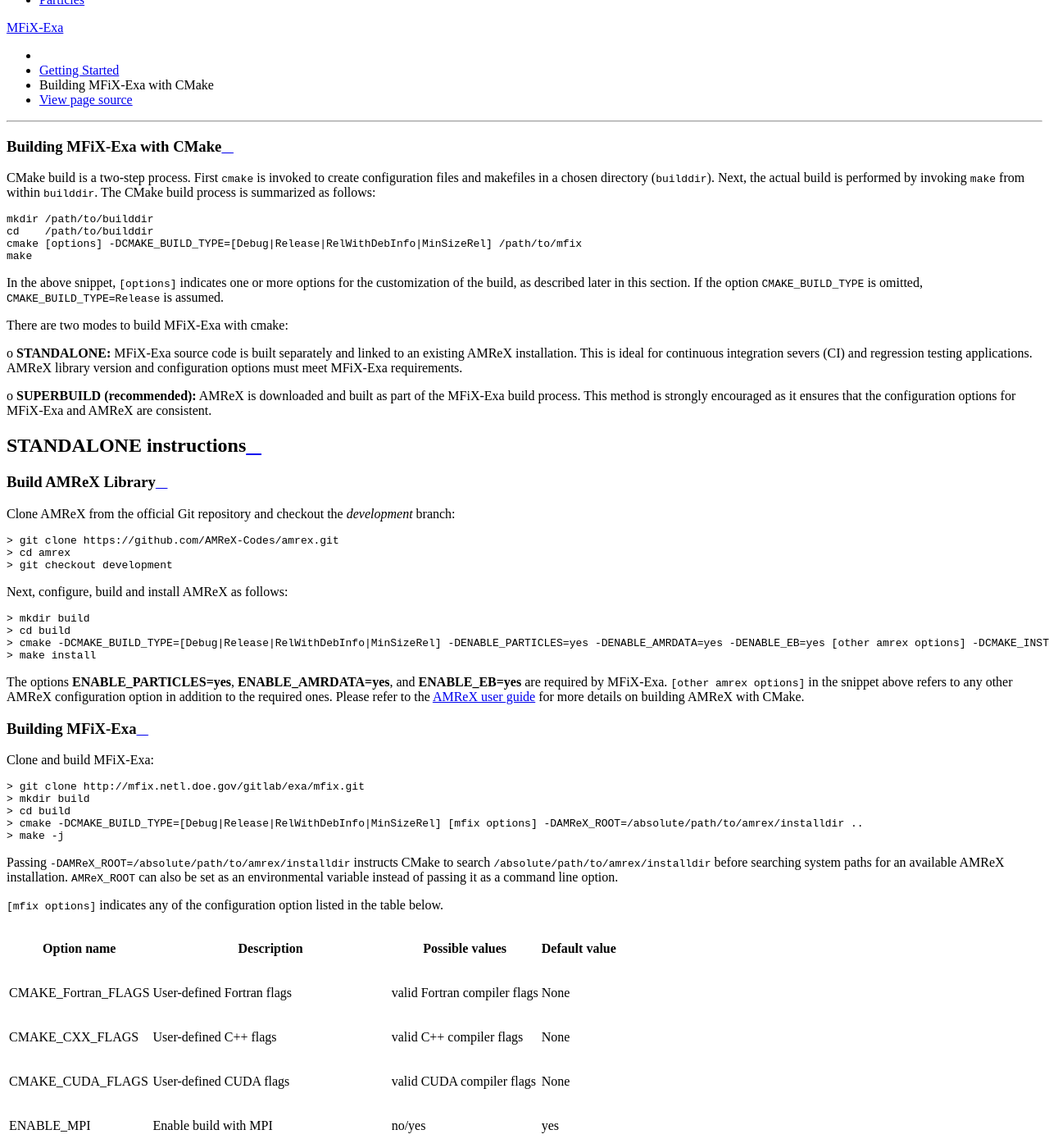
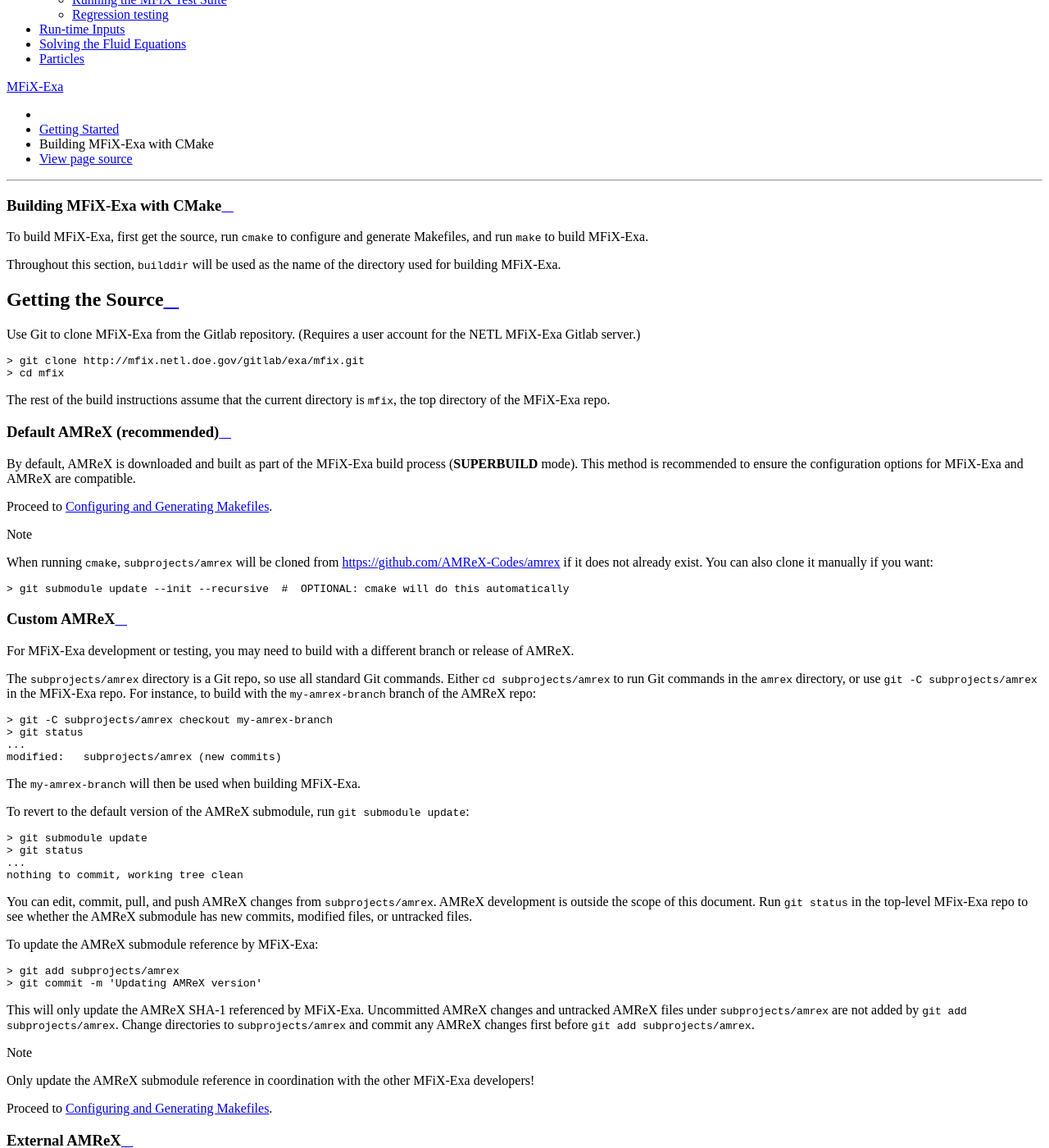
Before and after one commit to mwm126/MFIX-Exa, a Sphinx documentation site: the page built from docs/source/BuildingCMake.rst, in a window 1280 px wide and 1400 px high, scrolled down 358 px. Shown: the whole window at 82% size. Built offline with Sphinx 7.4.7 and the Read the Docs theme 2.0.0, drawn with Linux system fonts in a browser that asks for light colours; some of the changed text lies outside the part shown.

Commit message:
Rewrite CMake build instructions for submodules

```diff
--- a/docs/source/BuildingCMake.rst
+++ b/docs/source/BuildingCMake.rst
@@ -1,153 +1,271 @@
 Building MFiX-Exa with CMake
 ============================
 
-CMake build is a two-step process. First ``cmake`` is invoked to create
-configuration files and makefiles in a chosen directory (``builddir``).
-Next, the actual build is performed by invoking ``make`` from within ``builddir``.
-The CMake build process is summarized as follows:
+To build MFiX-Exa, first get the source, run ``cmake`` to configure and generate
+Makefiles, and run ``make`` to build MFiX-Exa.
+
+Throughout this section, ``builddir`` will be used as the name of the directory
+used for building MFiX-Exa.
+
+
+Getting the Source
+------------------
+
+Use Git to clone MFiX-Exa from the Gitlab repository. (Requires a user account
+for the NETL MFiX-Exa Gitlab server.)
+
+.. code:: shell
+
+    > git clone http://mfix.netl.doe.gov/gitlab/exa/mfix.git
+    > cd mfix
+
+The rest of the build instructions assume that the current directory is
+``mfix``, the top directory of the MFiX-Exa repo.
+
+
+Default AMReX (recommended)
+~~~~~~~~~~~~~~~~~~~~~~~~~~~
+
+By default, AMReX is downloaded and built as part of the MFiX-Exa build process
+(**SUPERBUILD** mode). This method is recommended to ensure the
+configuration options for MFiX-Exa and AMReX are compatible.
+
+Proceed to :ref:`Configuring`.
+
+.. note::
+
+      When running ``cmake``, ``subprojects/amrex`` will be cloned from
+      https://github.com/AMReX-Codes/amrex if it does not already exist. You can
+      also clone it manually if you want:
+
+      .. code:: shell
+
+          > git submodule update --init --recursive  #  OPTIONAL: cmake will do this automatically
+
+Custom AMReX
+~~~~~~~~~~~~
+
+For MFiX-Exa development or testing, you may need to build with a different
+branch or release of AMReX.
+
+The ``subprojects/amrex`` directory is a Git repo, so use all standard Git
+commands. Either ``cd subprojects/amrex`` to run Git commands in the ``amrex``
+directory, or use ``git -C subprojects/amrex`` in the MFiX-Exa repo. For
+instance, to build with the ``my-amrex-branch`` branch of the AMReX repo:
+
+.. code:: shell
+
+    > git -C subprojects/amrex checkout my-amrex-branch
+    > git status
+    ...
+    modified:   subprojects/amrex (new commits)
+
+The ``my-amrex-branch`` will then be used when building MFiX-Exa.
+
+To revert to the default version of the AMReX submodule, run ``git submodule
+update``:
+
+.. code:: shell
+
+    > git submodule update
+    > git status
+    ...
+    nothing to commit, working tree clean
+
+You can edit, commit, pull, and push AMReX changes from ``subprojects/amrex``.
+AMReX development is outside the scope of this document. Run ``git status`` in
+the top-level MFix-Exa repo to see whether the AMReX submodule has new commits,
+modified files, or untracked files.
+
+To update the AMReX submodule reference by MFiX-Exa:
+
+.. code:: shell
+
+    > git add subprojects/amrex
+    > git commit -m 'Updating AMReX version'
+
+This will only update the AMReX SHA-1 referenced by MFiX-Exa. Uncommitted AMReX
+changes and untracked AMReX files under ``subprojects/amrex`` are not added by
+``git add subprojects/amrex``. Change directories to ``subprojects/amrex`` and
+commit any AMReX changes first before ``git add subprojects/amrex``.
+
+.. note::
+
+    Only update the AMReX submodule reference in coordination with the other
+    MFiX-Exa developers!
+
+Proceed to :ref:`Configuring`.
+
+
+.. _external_amrex:
+
+External AMReX
+~~~~~~~~~~~~~~
+
+It is also possible to build MFiX-Exa with an existing AMReX installation.
+
+For instructions on building AMReX with CMake, refer to the `AMReX user guide
+<https://amrex-codes.github.io/amrex/docs_html/BuildingAMReX.html#building-with-cmake>`_
+
+When building AMReX, the options ``ENABLE\_PARTICLES=yes``,
+``ENABLE\_AMRDATA=yes``, and ``ENABLE\_EB=yes`` are required by MFiX-Exa.
 
 .. highlight:: console
 
 ::
 
-    mkdir /path/to/builddir
-    cd    /path/to/builddir
-    cmake [options] -DCMAKE_BUILD_TYPE=[Debug|Release|RelWithDebInfo|MinSizeRel] /path/to/mfix
-    make
+    > cd /path/to/amrex/source
+    > cmake -S . -B build \
+          -DENABLE_PARTICLES=yes \
+          -DENABLE_AMRDATA=yes \
+          -DENABLE_EB=yes \
+          [other amrex options] \
+          -DCMAKE_INSTALL_PREFIX:PATH=/absolute/path/to/installdir
+    > make -C build install
 
-In the above snippet, ``[options]`` indicates one or more options for the
-customization of the build, as described later in this section.
-If the option ``CMAKE_BUILD_TYPE`` is omitted,
-``CMAKE_BUILD_TYPE=Release`` is assumed.
+If AMReX is built with the option:
 
-There are two modes to build MFiX-Exa with cmake:
+.. highlight:: console
 
-o **STANDALONE:** MFiX-Exa source code is built separately and linked to an existing
-AMReX installation. This is ideal for continuous integration severs (CI)
-and regression testing applications. AMReX library version and configuration options
-must meet MFiX-Exa requirements.
+::
 
-o **SUPERBUILD (recommended):** AMReX is downloaded and built as part
-of the MFiX-Exa build process. This method is strongly encouraged as it
-ensures that the configuration options for MFiX-Exa and AMReX are consistent.
+    -DCMAKE_INSTALL_PREFIX:PATH=/absolute/path/to/amrex/installdir
+
+Then MFiX-Exa should set ``AMREX_ROOT`` to that directory when running
+``cmake``:
+
+.. highlight:: console
+
+::
+
+    -DAMREX_ROOT=/absolute/path/to/amrex/installdir
+
+Proceed to :ref:`Configuring`.
 
 
-**STANDALONE** instructions
----------------------------------------------------------------------
+.. _Configuring:
 
-Build AMReX Library
-~~~~~~~~~~~~~~~~~~~
+Configuring and Generating Makefiles
+------------------------------------
 
-Clone AMReX from the official Git repository and checkout the
-*development* branch:
+Run ``cmake`` to generate Makefiles for building MFiX-Exa:
+
+.. highlight:: console
+
+::
+
+    > cmake -S . -B builddir
+
+Proceed to :ref:`Building`.
+
+.. note::
+
+    By default MFiX-Exa is built with MPI support. Use ``-DENABLE_MPI=NO`` to
+    build without MPI.
+
+
+Specifying Options
+~~~~~~~~~~~~~~~~~~
+
+.. highlight:: console
+
+::
+
+    > cmake -S . -B builddir \
+        [amrex options] \
+        [mfix options]
+
+
+In the above snippet, ``[amrex options]`` is a list of any of the AMReX
+configuration options listed in the `AMReX User Guide.
+<https://amrex-codes.github.io/amrex/docs_html/BuildingAMReX.html#building-with-cmake>`_
+``[mfix options]`` indicates any of the configuration option listed in the table
+below.
+
++-------------------------+----------------------------+--------------------------------+----------+
+| Option name             | Description                | Possible values                | Default  |
+|                         |                            |                                | value    |
++=========================+============================+================================+==========+
+| ``CMAKE_BUILD_TYPE``    | Debug vs Release build     |  Debug, Release, RelWithDebInfo| Release  |
++-------------------------+----------------------------+--------------------------------+----------+
+| ``CMAKE_Fortran_FLAGS`` | User-defined Fortran flags | See your compiler manual       | None     |
++-------------------------+----------------------------+--------------------------------+----------+
+| ``CMAKE_CXX_FLAGS``     | User-defined C++ flags     | See your compiler manual       | None     |
++-------------------------+----------------------------+--------------------------------+----------+
+| ``CMAKE_CUDA_FLAGS``    | User-defined CUDA flags    | See your compiler manual       | None     |
++-------------------------+----------------------------+--------------------------------+----------+
+| ``ENABLE_MPI``          | Enable MPI support         | no/yes                         | yes      |
++-------------------------+----------------------------+--------------------------------+----------+
+| ``ENABLE_OMP``          | Enable OpenMP support      | no/yes                         | no       |
++-------------------------+----------------------------+--------------------------------+----------+
+| ``ENABLE_CUDA``         | Enable CUDA support        | no/yes                         | no       |
++-------------------------+----------------------------+--------------------------------+----------+
+| ``ENABLE_HYPRE``        | Enable HYPRE support       | no/yes                         | no       |
++-------------------------+----------------------------+--------------------------------+----------+
+| ``ENABLE_FPE``          | Build with Floating-Point  | no/yes                         | no       |
+|                         | Exceptions checks          |                                |          |
++-------------------------+----------------------------+--------------------------------+----------+
+
+
+Specifying Compilers
+~~~~~~~~~~~~~~~~~~~~
+
+The default system default compilers can be overwritten as follows:
 
 .. code:: shell
 
-    > git clone https://github.com/AMReX-Codes/amrex.git
-    > cd amrex
-    > git checkout development
+    > cmake -S . -B builddir \
+          -DCMAKE_CXX_COMPILER=<c++-compiler> \
+          -DCMAKE_Fortran_COMPILER=<f90-compiler>
 
-Next, configure, build and install AMReX as follows:
+.. note::
+
+    If ``ENABLE_MPI`` is set (the default), then ``CMAKE_CXX_COMPILER`` should
+    be a compiler wrapper such as ``mpic++``, or there will likely be build
+    errors. Likewise, ``CMAKE_Fortran_COMPILER`` should be set to ``mpifort``
+    (or whatever is your MPI Fortran wrapper).
+
+
+Specifying external AMReX
+~~~~~~~~~~~~~~~~~~~~~~~~~
+
+If building with :ref:`external_amrex`, specify the path to AMReX with
+``-DAMREX_ROOT``:
+
+.. highlight:: console
+
+::
+
+    > cmake -S . -B builddir \
+        -DAMREX_ROOT=/absolute/path/to/amrex/installdir
+
+Passing ``-DAMREX_ROOT=/absolute/path/to/amrex/installdir`` instructs CMake to
+search ``/absolute/path/to/amrex/installdir``, and then search system paths, for
+an available AMReX installation.
+
+Alternatively, set the ``AMREX_ROOT`` environmental variable instead of passing
+it as a command line option.
+
+.. note::
+
+   MFiX-Exa needs to be built with the same CMake options used to build the
+   external AMReX installation. This is another reason when the default
+   (Superbuild) option is recommended.
+
+
+.. _Building:
+
+Building
+--------
+
+To build MFiX-Exa:
 
 .. code:: shell
 
-    > mkdir build
-    > cd build
-    > cmake -DCMAKE_BUILD_TYPE=[Debug|Release|RelWithDebInfo|MinSizeRel] -DENABLE_PARTICLES=yes -DENABLE_AMRDATA=yes -DENABLE_EB=yes [other amrex options] -DCMAKE_INSTALL_PREFIX:PATH=/absolute/path/to/installdir ..
-    > make install
+    > make -C builddir
 
-The options **ENABLE\_PARTICLES=yes**, **ENABLE\_AMRDATA=yes**, and **ENABLE\_EB=yes** are required by MFiX-Exa. ``[other amrex options]`` in the snippet above refers to any other AMReX configuration option in addition to the required ones. Please refer to the `AMReX user guide <https://amrex-codes.github.io/amrex/docs_html/BuildingAMReX.html#building-with-cmake>`_ for more details on building AMReX with CMake.
-
-
-Building MFiX-Exa
-~~~~~~~~~~~~~~~~~
-
-Clone and build MFiX-Exa:
+To build all test cases:
 
 .. code:: shell
 
-    > git clone http://mfix.netl.doe.gov/gitlab/exa/mfix.git
-    > mkdir build
-    > cd build
-    > cmake -DCMAKE_BUILD_TYPE=[Debug|Release|RelWithDebInfo|MinSizeRel] [mfix options] -DAMReX_ROOT=/absolute/path/to/amrex/installdir ..
-    > make -j
-
-
-Passing ``-DAMReX_ROOT=/absolute/path/to/amrex/installdir`` instructs CMake to search
-``/absolute/path/to/amrex/installdir`` before searching system paths
-for an available AMReX installation.
-``AMReX_ROOT`` can also be set as an environmental variable instead of passing it as a command line option.
-
-
-``[mfix options]`` indicates any of the configuration option listed in the table below.
-
-+-----------------+------------------------------+------------------+-------------+
-| Option name     | Description                  | Possible values  | Default     |
-|                 |                              |                  | value       |
-+=================+==============================+==================+=============+
-| CMAKE\_Fortran\ | User-defined Fortran flags   | valid Fortran    | None        |
-| _FLAGS          |                              | compiler flags   |             |
-+-----------------+------------------------------+------------------+-------------+
-| CMAKE\_CXX\     | User-defined C++ flags       | valid C++        | None        |
-| _FLAGS          |                              | compiler flags   |             |
-+-----------------+------------------------------+------------------+-------------+
-| CMAKE\_CUDA\    | User-defined CUDA flags      | valid CUDA       | None        |
-| _FLAGS          |                              | compiler flags   |             |
-+-----------------+------------------------------+------------------+-------------+
-| ENABLE\_MPI     | Enable build with MPI        | no/yes           | yes         |
-|                 |                              |                  |             |
-+-----------------+------------------------------+------------------+-------------+
-| ENABLE\_OMP     | Enable build with OpenMP     | no/yes           | no          |
-|                 |                              |                  |             |
-+-----------------+------------------------------+------------------+-------------+
-| ENABLE\_CUDA    | Enable build with CUDA       | no/yes           | no          |
-|                 |                              |                  |             |
-+-----------------+------------------------------+------------------+-------------+
-| ENABLE\_HYPRE   | Enable HYPRE support         | no/yes           | no          |
-|                 |                              |                  |             |
-+-----------------+------------------------------+------------------+-------------+
-| ENABLE\_FPE     | Build with Floating-Point    | no/yes           | no          |
-|                 | Exceptions checks            |                  |             |
-+-----------------+------------------------------+------------------+-------------+
-
-
-SUPERBUILD Instructions (recommended)
--------------------------------------
-
-If no AMReX installation is found on the system, or if one is found but does not meet MFiX-Exa requirements, MFiX-Exa CMake falls back to **SUPERBUILD** mode.
-When building in **SUPERBUILD** mode, the AMReX git repo is checked out via a git submodule before AMReX CMake build system is included into MFiX-Exa CMake infrastructure. Consequently, MFiX-Exa CMake inherents AMReX's CMake targets and configuration options, that is, MFiX-Exa and AMReX are configured and built as a single entity.
-
-
-Assuming no valid AMReX installation is present on the target system, and ``AMReX_ROOT`` is not set in the environment, the following code will build  MFiX-Exa in **SUPERBUILD** mode:
-
-.. code:: shell
-
-    > git clone http://mfix.netl.doe.gov/gitlab/exa/mfix.git
-    > cd mfix
-    > mkdir build
-    > cd build
-    > cmake [amrex options] -DCMAKE_BUILD_TYPE=[Debug|Release|RelWithDebInfo|MinSizeRel] ..
-    > make -j
-
-``[amrex options]`` is a list of any of the AMReX configuration options listed in the `AMReX user guide <https://amrex-codes.github.io/amrex/docs_html/BuildingAMReX.html#building-with-cmake>`_
-
-
-Few more notes on building MFiX-Exa
------------------------------------
-
-The system defaults compilers can be overwritten as follows:
-
-.. code:: shell
-
-    > cmake -DCMAKE_CXX_COMPILER=<c++-compiler> -DCMAKE_Fortran_COMPILER=<f90-compiler> [options]  ..
-
-When building on a platform that uses the ``module`` utility, use either
-the above command (with full path to the compilers) or the following:
-
-.. code:: shell
-
-    > cmake -DCMAKE_CXX_COMPILER=CC -DCMAKE_Fortran_COMPILER=ftn [options] ..
-
-MFiX-Exa uses the same compiler flags used to build AMReX, unless
-``CMAKE_Fortran_FLAGS``/``CMAKE_CXX_FLAGS`` is explicitly provided, or
-the environmental variables ``FFLAGS``/``CXXFLAGS`` are set.
+    > make -C builddir build_tests
```
